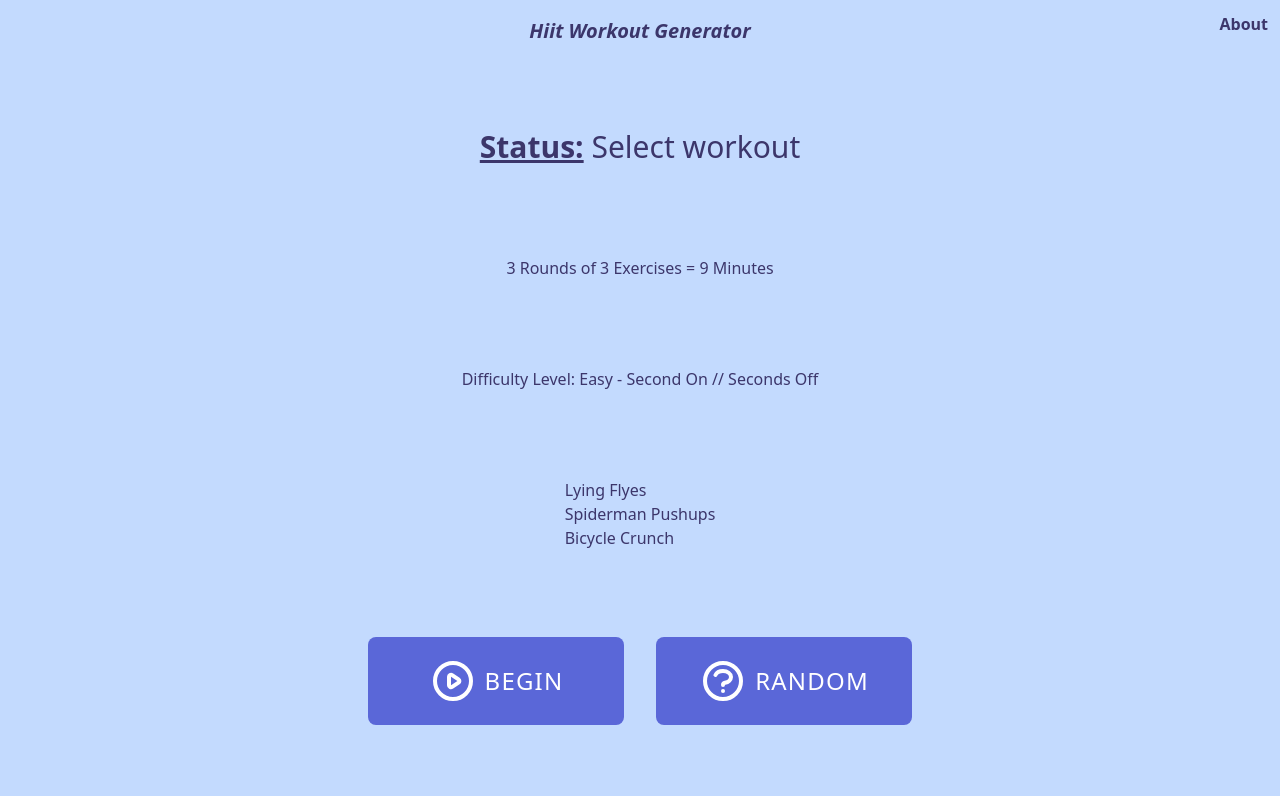
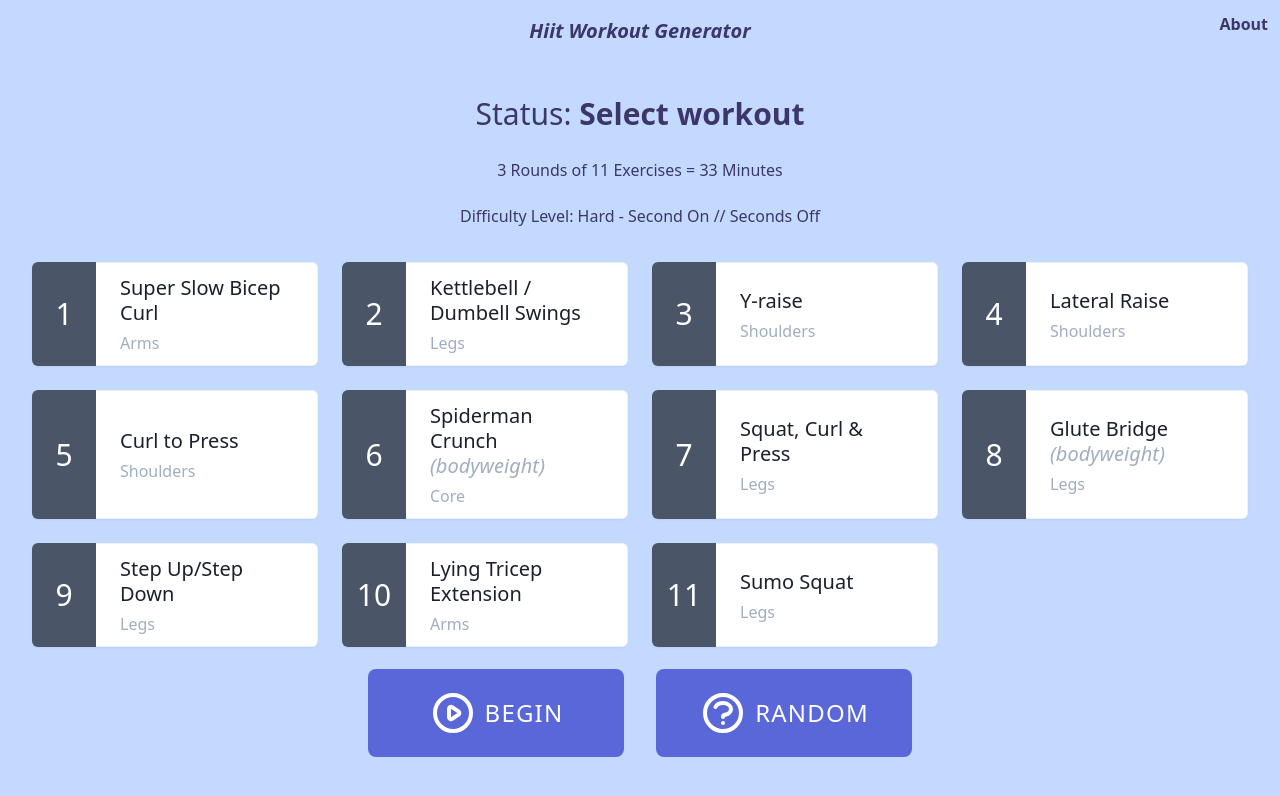
Before and after one commit to davmcgregor/hiit-workout-generator, a React (Create React App) app: page / in a window 1280 px wide. Shown: the top 796 px of the page. Built offline with nearby package versions, Linux system fonts and the light colour scheme; what @tailwindcss/ui would draw is missing.

Commit message:
Add Exercises cards

```diff
--- a/src/components/headers/Status.js
+++ b/src/components/headers/Status.js
@@ -31,8 +31,8 @@ const Status = ({ workout: { currentView, working, resting, paused } }) => {
   return (
     currentView !== 'Countdown' && (
       <Fragment>
-        <h1 className='mt-10  text-3xl'>
-          <span className='font-bold underline'>Status:</span> {currentStatus}
+        <h1 className='mt-10 font-light text-3xl'>
+          Status: <span className='font-bold'>{currentStatus}</span>
         </h1>
       </Fragment>
     )
--- a/src/components/layout/Home.js
+++ b/src/components/layout/Home.js
@@ -53,7 +53,7 @@ const Home = ({
 
   return (
     <div
-      className={`${currentStyle} relative h-screen w-full transition ease-in-out duration-300`}
+      class={`${currentStyle} relative h-screen px-4 sm:px-6 lg:px-8 transition ease-in-out duration-300`}
     >
       <h1 className='absolute top-0 inset-x-0 text-center mx-auto font-extrabold text-xl italic mt-4'>
         Hiit Workout Generator
@@ -63,7 +63,7 @@ const Home = ({
           <Link to='/about'>About</Link>
         </div>
       )}
-      <div className='flex flex-col justify-around items-center h-full pt-10'>
+      <div className=' flex flex-col justify-around items-center h-full pt-10'>
         <Status />
         <h1>
           {totalRounds} Rounds of {exerciseList.length} Exercises ={' '}
--- a/src/components/workout/Exercises.js
+++ b/src/components/workout/Exercises.js
@@ -6,11 +6,28 @@ import PropTypes from 'prop-types';
 const Exercises = ({ workout: { exerciseList } }) => {
   return (
     <Fragment>
-      <ol>
+      <ul className='mt-3 grid grid-cols-2 gap-5 sm:gap-6 sm:grid-cols-2 lg:grid-cols-4'>
         {exerciseList.map((exercise, index) => (
-          <li key={index}>{exercise.name}</li>
+          <li key={index} className='col-span-1 flex shadow-sm rounded-md'>
+            <div className='flex-shrink-0 flex items-center justify-center w-16 bg-gray-700 text-white text-3xl leading-5 font-medium rounded-l-md'>
+              {index + 1}
+            </div>
+            <div className='flex-1 flex items-center justify-between border-t border-r border-b border-gray-200 bg-white rounded-r-md truncate p-2'>
+              <div className='flex-1 px-2 md:px-4 py-1 text-sm leading-5 truncate '>
+                <p className='text-gray-900 whitespace-normal font-medium hover:text-gray-600 transition ease-in-out duration-150 mb-2 text-xl leading-tight'>
+                  {exercise.name}
+                  {exercise.bodyweight && (
+                    <span className='italic text-gray-500'> (bodyweight)</span>
+                  )}
+                </p>
+                <p className='text-gray-500 text-base	whitespace-normal'>
+                  {exercise.category}
+                </p>
+              </div>
+            </div>
+          </li>
         ))}
-      </ol>
+      </ul>
     </Fragment>
   );
 };
--- a/src/data/AllExercises.js
+++ b/src/data/AllExercises.js
@@ -19,7 +19,7 @@ const AllExercises = [
   { category: 'Upper Body', name: 'Bent-over Rows', bodyweight: false },
   { category: 'Upper Body', name: 'Reverse Wide-grip Rows', bodyweight: false },
 
-  { category: 'Legs', name: 'Kettlebell/Dumbell Swings', bodyweight: false },
+  { category: 'Legs', name: 'Kettlebell / Dumbell Swings', bodyweight: false },
   { category: 'Legs', name: 'Squat, Curl & Press', bodyweight: false },
   { category: 'Legs', name: 'Backwards Lunge', bodyweight: false },
   { category: 'Legs', name: 'Forwards Lunge', bodyweight: false },
--- a/src/utils/generateWorkout.js
+++ b/src/utils/generateWorkout.js
@@ -2,14 +2,14 @@ import AllExercises from '../data/AllExercises.js';
 import random from './random';
 
 const generateWorkout = () => {
-  if (process.env.NODE_ENV === 'development') {
-    const randomRounds = 3;
-    const randomExerciseCount = 3;
-    const randomExercises = random(AllExercises).slice(0, randomExerciseCount);
-    const randomDifficulty = { level: 'Easy', work: 10, rest: 10 };
+  // if (process.env.NODE_ENV === 'development') {
+  //   const randomRounds = 3;
+  //   const randomExerciseCount = 4;
+  //   const randomExercises = random(AllExercises).slice(0, randomExerciseCount);
+  //   const randomDifficulty = { level: 'Easy', work: 10, rest: 10 };
 
-    return { randomRounds, randomExercises, randomDifficulty };
-  } else {
+  //   return { randomRounds, randomExercises, randomDifficulty };
+  // } else {
     const randomRounds = random([3, 4])[0];
     const randomExerciseCount = random([6, 7, 8, 9, 10, 11, 12])[0];
     const randomExercises = random(AllExercises).slice(0, randomExerciseCount);
@@ -20,7 +20,7 @@ const generateWorkout = () => {
     ])[0];
 
     return { randomRounds, randomExercises, randomDifficulty };
-  }
+  // }
 };
 
 export default generateWorkout;
```
